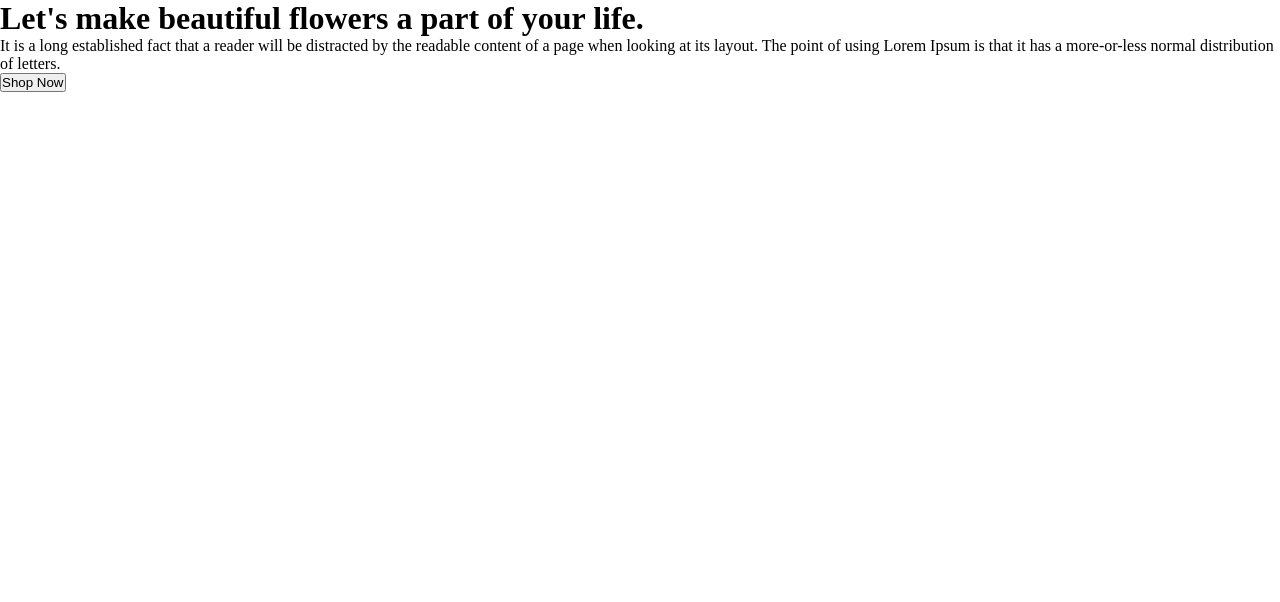
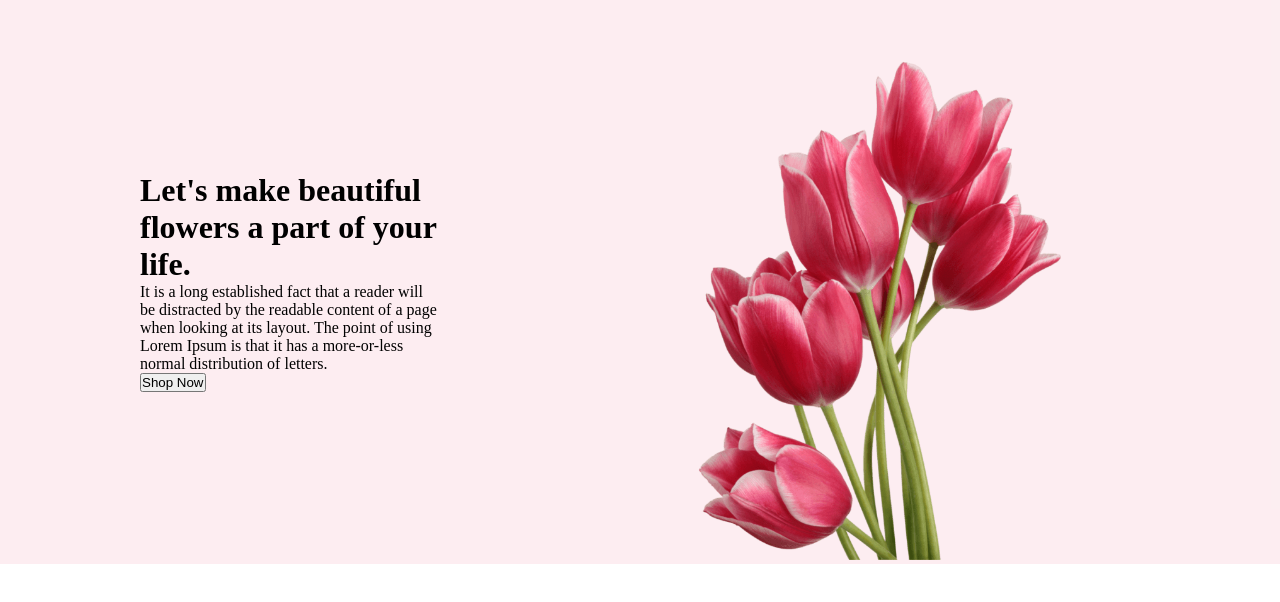
Before and after one commit to jakir101/my-assignment, a plain HTML site: page index.html in a window 1280 px wide. Drawn offline with Linux system fonts and the light colour scheme.

Commit message:
added header title and images

```diff
--- a/index.html
+++ b/index.html
@@ -18,7 +18,9 @@
             </p>
             <button class="primary-btn">Shop Now</button>
         </div>
-        <div class="header-images"></div>
+        <div class="header-images">
+            <img class="banner-img" src="../Flower Asset/pngwing 10.png" alt="flower photo">
+        </div>
     </header>
     <main></main>
     <footer></footer>
--- a/styles/style.css
+++ b/styles/style.css
@@ -1,4 +1,25 @@
-*{
+* {
     margin: 0;
     padding: 0;
 }
+
+/* header section style */
+header {
+    display: flex;
+    background: rgba(229, 84, 115, 0.10);
+    justify-content: space-between;
+    align-items: center;
+    background-size: 100vh;
+}
+
+.header-title{
+    padding-left: 140px;
+    max-width: 300px;
+}
+
+.banner-img {
+    width: 400px;
+    height: 500px;
+    padding-top: 60px;
+    padding-right: 200px;
+}
```
